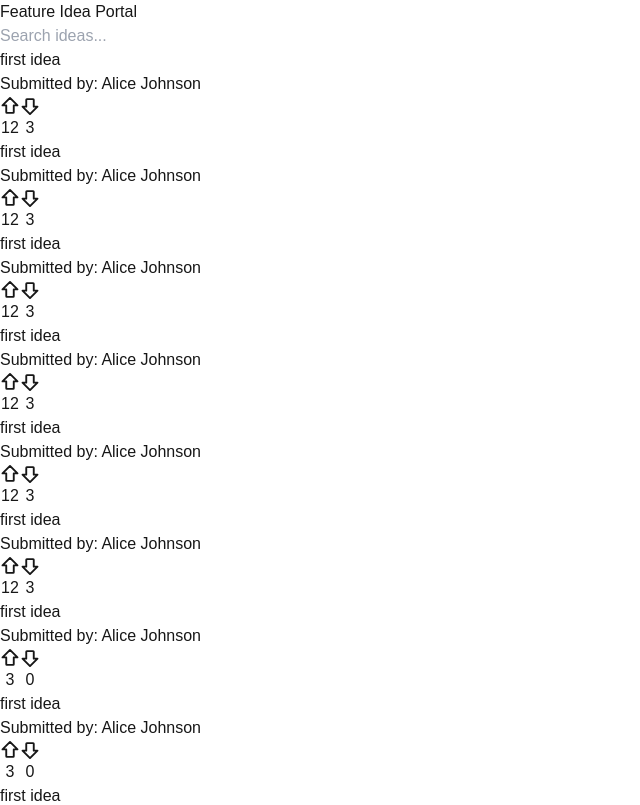
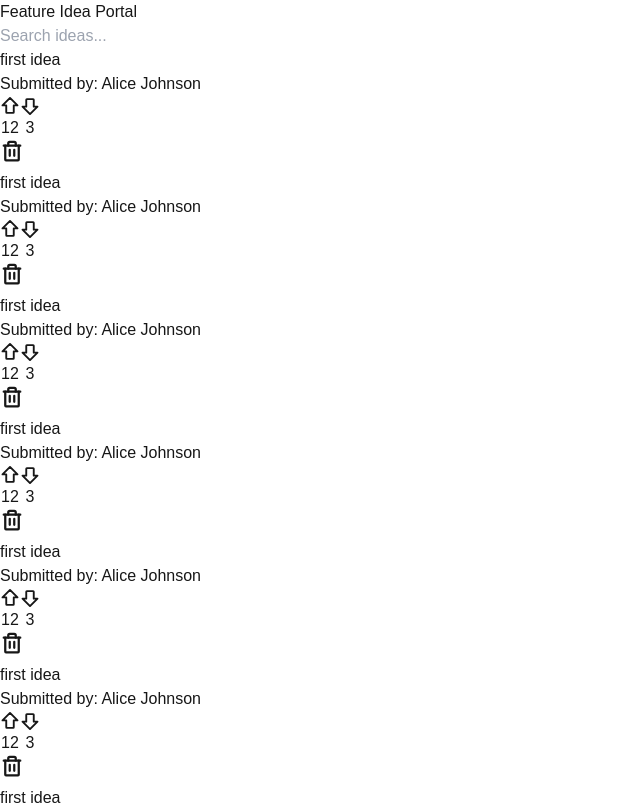
Before and after one commit to Sharan-ram/cloudbees-assignment, a Next.js app: page / in a window 1280 px wide. Shown: the top 805 px of the page, without its empty margins (0-640 px from the left). Built offline with nearby package versions, Linux system fonts and the light colour scheme.

Commit message:
Implement delete idea functionality

```diff
--- a/src/components/IdeaList.tsx
+++ b/src/components/IdeaList.tsx
@@ -7,7 +7,7 @@ import {
   useQueryClient,
 } from "@tanstack/react-query";
 import { useRouter } from "next/navigation";
-import { ArrowFatUp, ArrowFatDown } from "phosphor-react";
+import { ArrowFatUp, ArrowFatDown, Trash } from "phosphor-react";
 import { getIdeas, voteIdea } from "@/lib/serverActions";
 
 export default function IdeaList({ initialIdeas, total }) {
@@ -85,7 +85,35 @@ export default function IdeaList({ initialIdeas, total }) {
     },
   });
 
-  const ideas = data?.pages.flatMap((page) => page.ideas) || [];
+  const deleteMutation = useMutation({
+    mutationFn: (ideaId) => deleteIdea(ideaId),
+    onMutate: async (ideaId) => {
+      await queryClient.cancelQueries(["ideas", search]);
+
+      const previousIdeas = queryClient.getQueryData(["ideas", search]);
+
+      queryClient.setQueryData(["ideas", search], (oldData) => {
+        if (!oldData) return { pages: [] }; // ✅ Ensure pages always exists
+
+        return {
+          pages: oldData.pages.map((page) => ({
+            ...page,
+            ideas: page.ideas.filter((idea) => idea.id !== ideaId),
+          })),
+        };
+      });
+
+      return { previousIdeas };
+    },
+    onError: (_error, _variables, context) => {
+      queryClient.setQueryData(["ideas", search], context.previousIdeas);
+    },
+    onSettled: () => {
+      queryClient.invalidateQueries(["ideas", search]);
+    },
+  });
+
+  const ideas = data?.pages?.flatMap((page) => page.ideas) || [];
 
   return (
     <div>
@@ -131,6 +159,15 @@ export default function IdeaList({ initialIdeas, total }) {
                 {idea.downvotes ?? 0}
               </button>
             </div>
+            <button
+              onClick={(e) => {
+                e.stopPropagation(); // Prevent parent click event
+                deleteMutation.mutate(idea.id);
+              }}
+              className="ml-4 p-2 rounded-full bg-red-500 text-white hover:bg-red-600 transition"
+            >
+              <Trash size={24} weight="bold" />
+            </button>
           </li>
         ))}
       </ul>
--- a/src/lib/serverActions.ts
+++ b/src/lib/serverActions.ts
@@ -4,6 +4,17 @@ import fs from "fs/promises";
 import path from "path";
 
 const ideasFilePath = path.join(process.cwd(), "ideas.json");
+const employeesFilePath = path.join(process.cwd(), "employees.json");
+
+export async function getEmployees() {
+  try {
+    const data = await fs.readFile(employeesFilePath, "utf-8");
+    return JSON.parse(data);
+  } catch (error) {
+    console.error("Error reading employees.json:", error);
+    return [];
+  }
+}
 
 // Fetch paginated ideas
 export async function getIdeas(page = 1, limit = 20, search = "") {
@@ -11,13 +22,11 @@ export async function getIdeas(page = 1, limit = 20, search = "") {
     const data = await fs.readFile(ideasFilePath, "utf-8");
     let allIdeas = JSON.parse(data);
 
-    // Ensure votes are numbers
     allIdeas.forEach((idea) => {
       idea.upvotes = Number(idea.upvotes) || 0;
       idea.downvotes = Number(idea.downvotes) || 0;
     });
 
-    // Filter by search query (case-insensitive)
     if (search) {
       const lowerCaseSearch = search.toLowerCase();
       allIdeas = allIdeas.filter(
@@ -27,17 +36,19 @@ export async function getIdeas(page = 1, limit = 20, search = "") {
       );
     }
 
-    // Sort by upvotes (Descending)
     allIdeas.sort((a, b) => b.upvotes - a.upvotes);
 
     // Paginate
     const startIndex = (page - 1) * limit;
     const paginatedIdeas = allIdeas.slice(startIndex, startIndex + limit);
 
-    return { ideas: paginatedIdeas, total: allIdeas.length };
+    return {
+      ideas: paginatedIdeas.length ? paginatedIdeas : [],
+      total: allIdeas.length,
+    };
   } catch (error) {
     console.error("Error reading ideas.json:", error);
-    return { ideas: [], total: 0 };
+    return { ideas: [], total: 0 }; // ✅ Always return an empty array on error
   }
 }
 
@@ -109,3 +120,25 @@ export async function addIdea(newIdea) {
     return [];
   }
 }
+
+export async function deleteIdea(ideaId) {
+  try {
+    const data = await fs.readFile(ideasFilePath, "utf-8");
+    let ideas = JSON.parse(data);
+
+    // Remove the idea from the list
+    const updatedIdeas = ideas.filter((idea) => idea.id !== ideaId);
+
+    // Write back to ideas.json
+    await fs.writeFile(
+      ideasFilePath,
+      JSON.stringify(updatedIdeas, null, 2),
+      "utf-8"
+    );
+
+    return updatedIdeas;
+  } catch (error) {
+    console.error("Error deleting idea:", error);
+    return [];
+  }
+}
```
